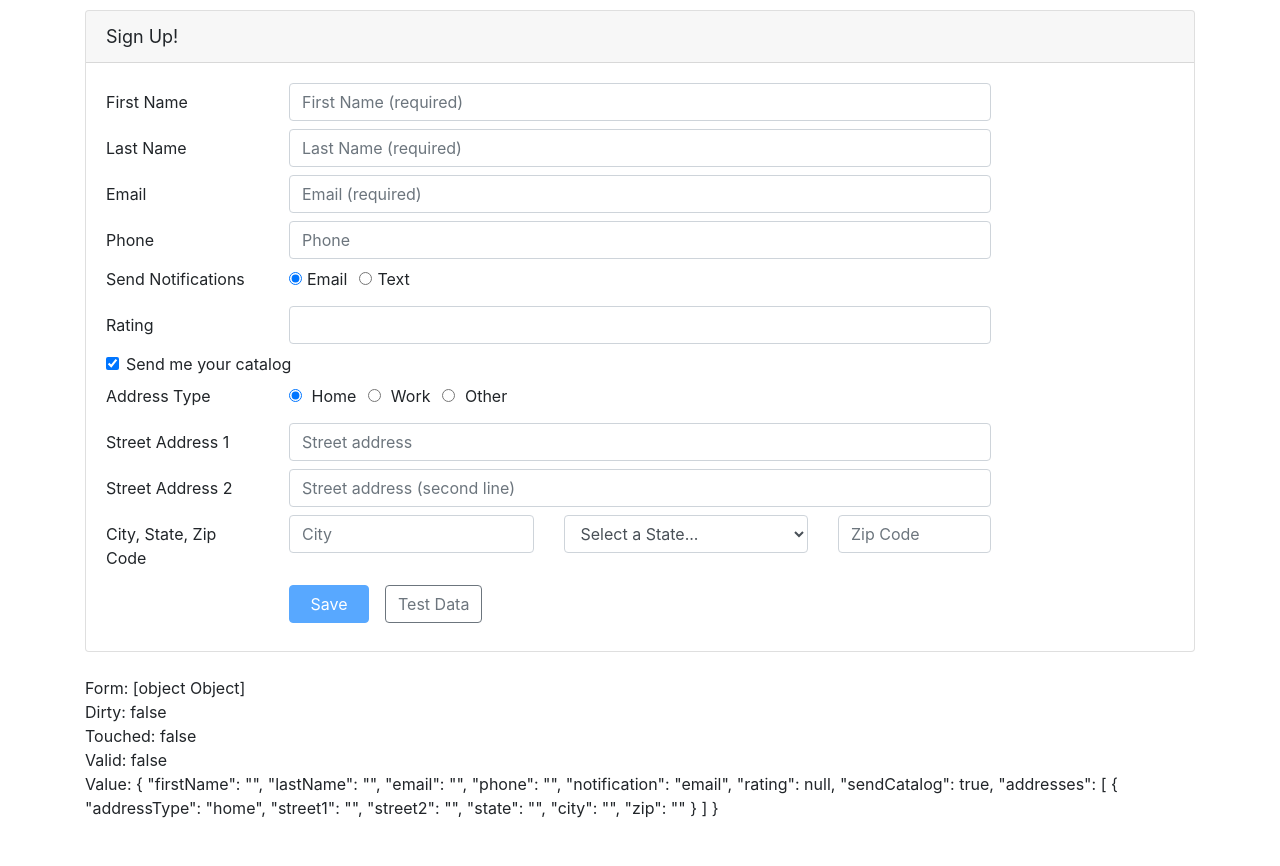
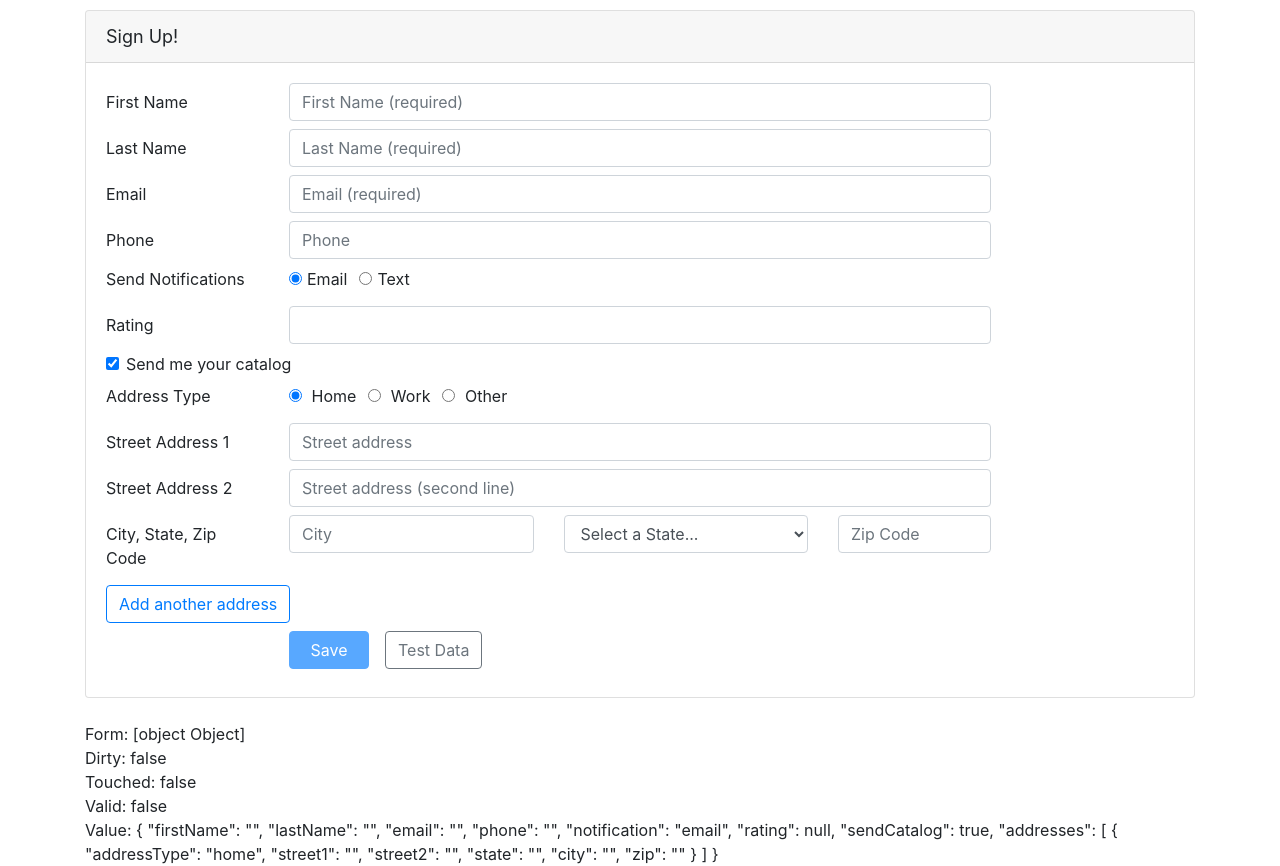
Before and after one commit to kasiakor/angular-reactiveforms, an Angular app in the folder ReactiveForms/: page / in a window 1280 px wide. Before the commit the page ends 820 px from the top, so only its background shows below. Built offline with nearby package versions, Linux system fonts and the light colour scheme.

Commit message:
add function to create new address form group when user click the button

```diff
--- a/ReactiveForms/src/app/customers/customer.component.html
+++ b/ReactiveForms/src/app/customers/customer.component.html
@@ -250,6 +250,15 @@
             </div>
           </div>
         </div>
+        <div class="form-group row mb-2">
+          <div class="col-md-4">
+            <button class="btn btn-outline-primary"
+                    type="button"
+                    (click)="addAddress()">
+              Add another address
+            </button>
+          </div>
+        </div>
       </div>
 
       <div class="form-group row mb-2">
--- a/ReactiveForms/src/app/customers/customer.component.ts
+++ b/ReactiveForms/src/app/customers/customer.component.ts
@@ -106,6 +106,11 @@
   //   })
   // }
 
+  //add address when user clicks a button
+  addAddress(): void {
+    this.addresses.push(this.buildAddress());
+  }
+
   //function to be called when we need an instance of the form group fro address
   buildAddress(): FormGroup {
     return this.fb.group({
```
